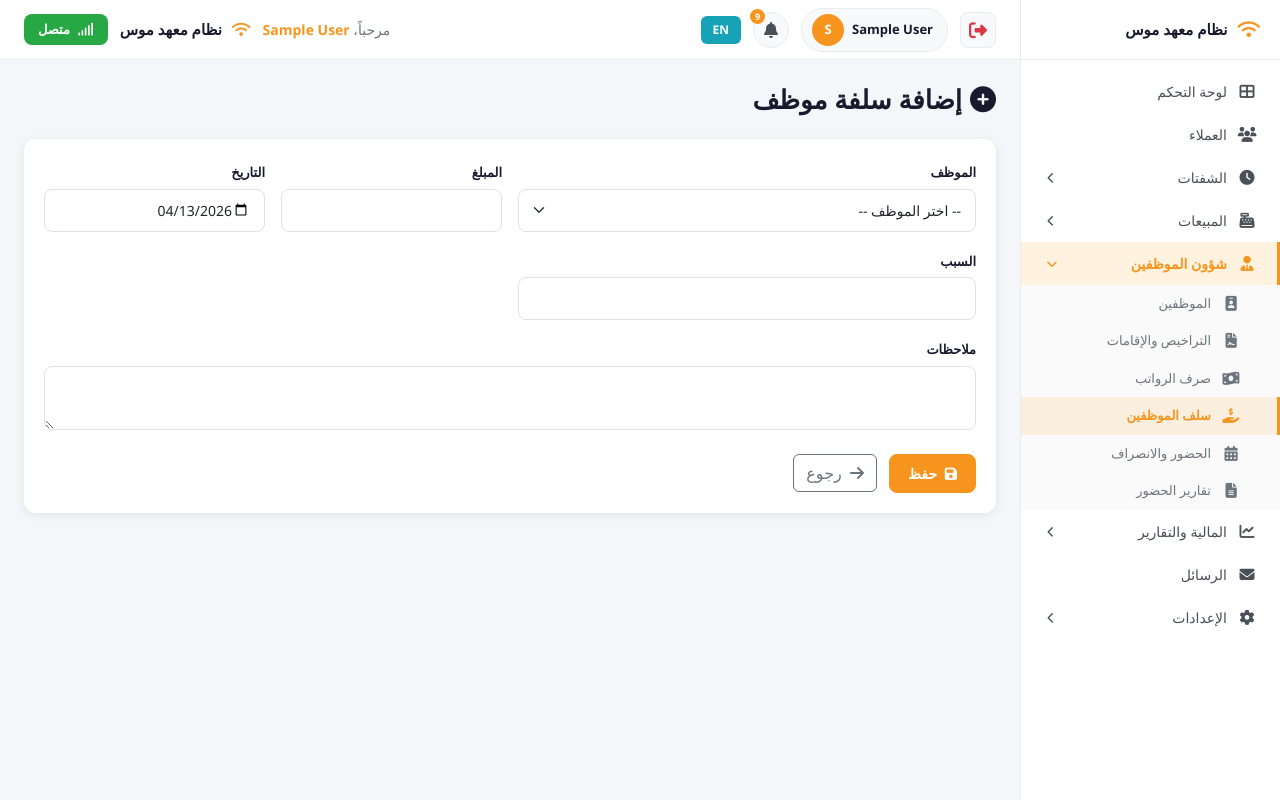
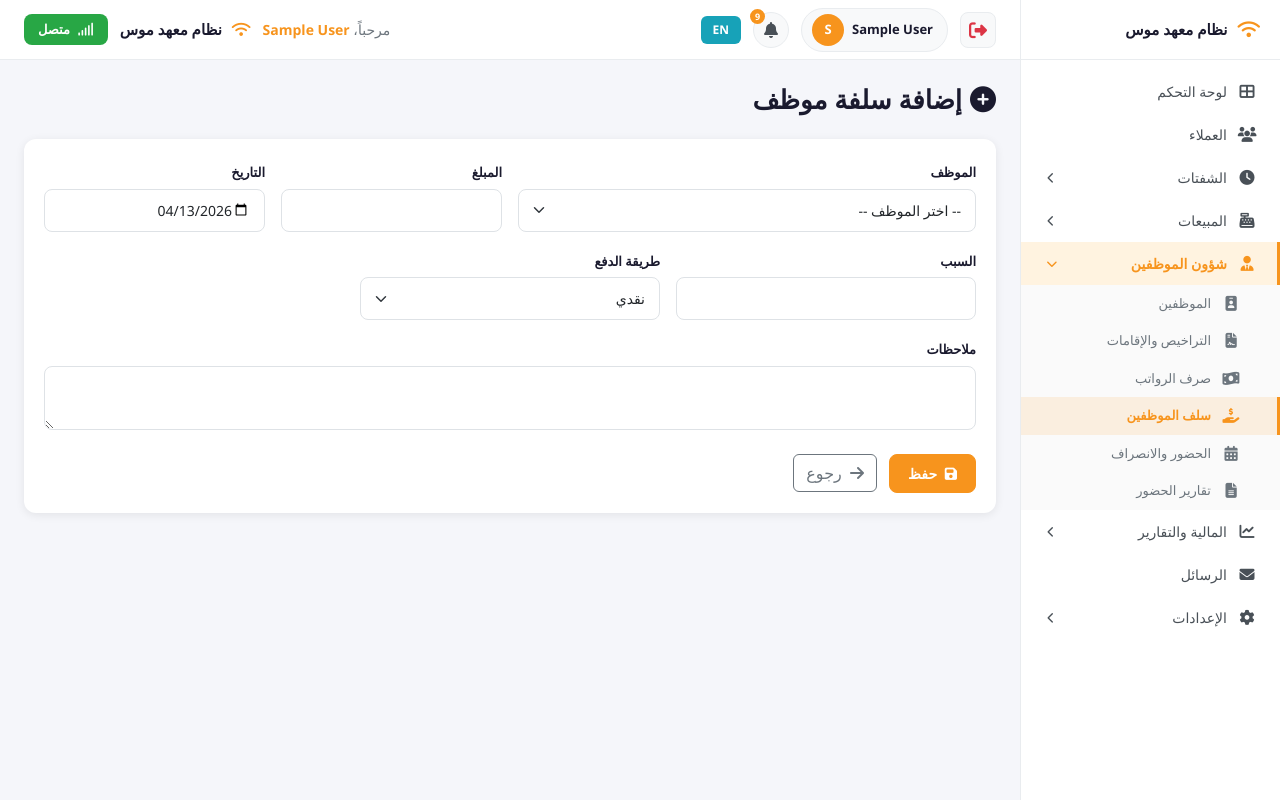
Before and after one commit to mhElessawy/Salon, an ASP.NET Core app: page /Advances/Create in a window 1280 px wide. Run offline with ASP.NET Core 8, Linux system fonts and the light colour scheme; the visitor is signed in with stand-in values (Sample User, id 1); some libraries are stand-ins or nearby versions.

Commit message:
Add PaymentMethod field to EmployeeAdvance (advances)
- Added PaymentMethod property to EmployeeAdvance model (default: نقدي)
- Added payment method dropdown in Create form (نقدي / تحويل بنكي / شيك)
- Displayed payment method as badge in Index table
- Updated migration and snapshot

https://claude.ai/code/session_01An5NDcPqnXyYZvPidgpjLA

```diff
--- a/Models/EmployeeAdvance.cs
+++ b/Models/EmployeeAdvance.cs
@@ -26,6 +26,9 @@ namespace Salon.Models
         [Display(Name = "السبب")]
         public string? Reason { get; set; }
 
+        [Display(Name = "طريقة الدفع")]
+        public string PaymentMethod { get; set; } = "نقدي";
+
         [Display(Name = "الحالة")]
         public string Status { get; set; } = "معلق";
 
--- a/Views/Advances/Create.cshtml
+++ b/Views/Advances/Create.cshtml
@@ -24,9 +24,17 @@
                     <label class="form-label">التاريخ</label>
                     <input type="date" name="AdvanceDate" value="@DateTime.Today.ToString("yyyy-MM-dd")" class="form-control" />
                 </div>
-                <div class="col-md-6">
+                <div class="col-md-4">
                     <label class="form-label">السبب</label>
                     <input type="text" name="Reason" class="form-control" />
+                </div>
+                <div class="col-md-4">
+                    <label class="form-label">طريقة الدفع</label>
+                    <select name="PaymentMethod" class="form-select">
+                        <option value="نقدي">نقدي</option>
+                        <option value="تحويل بنكي">تحويل بنكي</option>
+                        <option value="شيك">شيك</option>
+                    </select>
                 </div>
                 <div class="col-12">
                     <label class="form-label">ملاحظات</label>
--- a/Views/Advances/Index.cshtml
+++ b/Views/Advances/Index.cshtml
@@ -28,6 +28,7 @@
                         <th>المتبقي</th>
                         <th>التاريخ</th>
                         <th>السبب</th>
+                        <th>طريقة الدفع</th>
                         <th>الحالة</th>
                         <th>الإجراءات</th>
                     </tr>
@@ -65,6 +66,7 @@
                             </td>
                             <td>@a.AdvanceDate.ToString("yyyy/MM/dd")</td>
                             <td>@(a.Reason ?? "-")</td>
+                            <td><span class="badge bg-secondary">@a.PaymentMethod</span></td>
                             <td>
                                 <span class="badge @(a.Status == "مسددة" ? "bg-success" : a.Status == "موافق عليها" ? "bg-primary" : "bg-warning text-dark")">
                                     @a.Status
```
Also changed, not shown: 2 other files.
